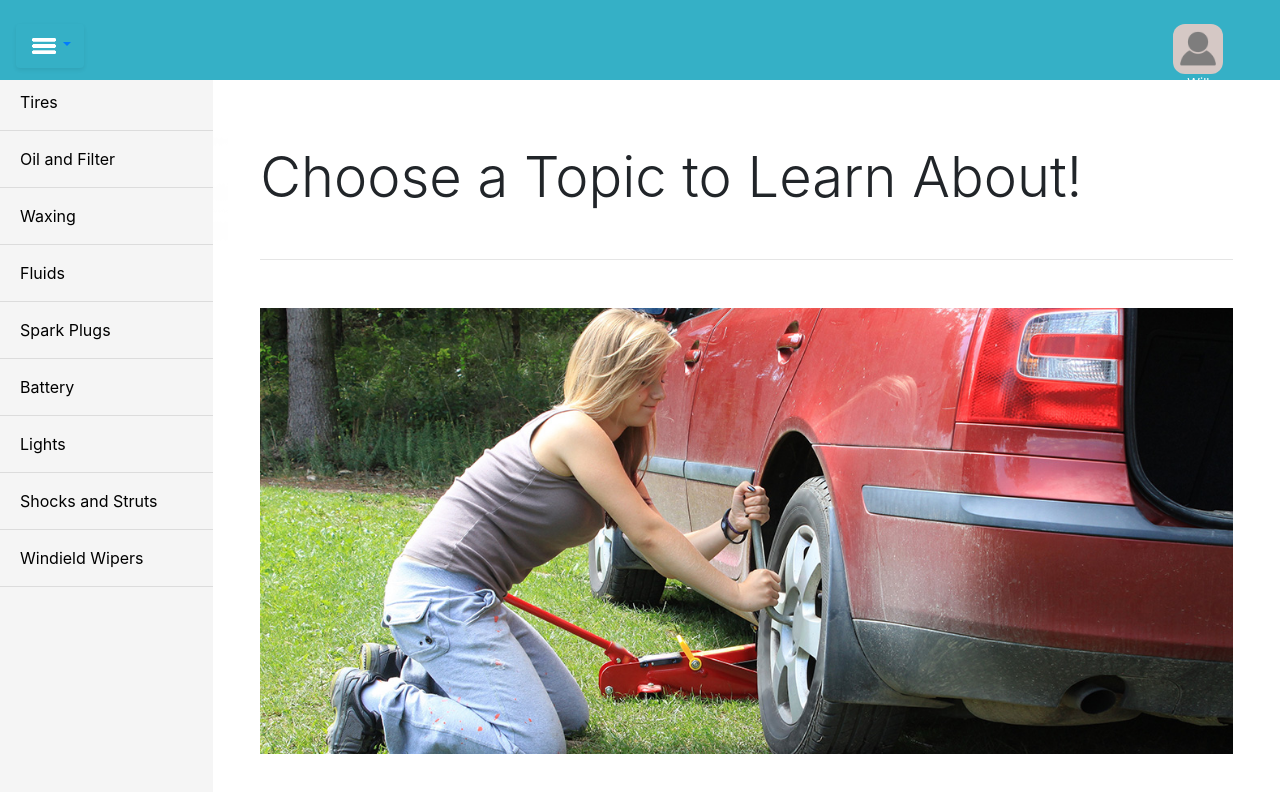
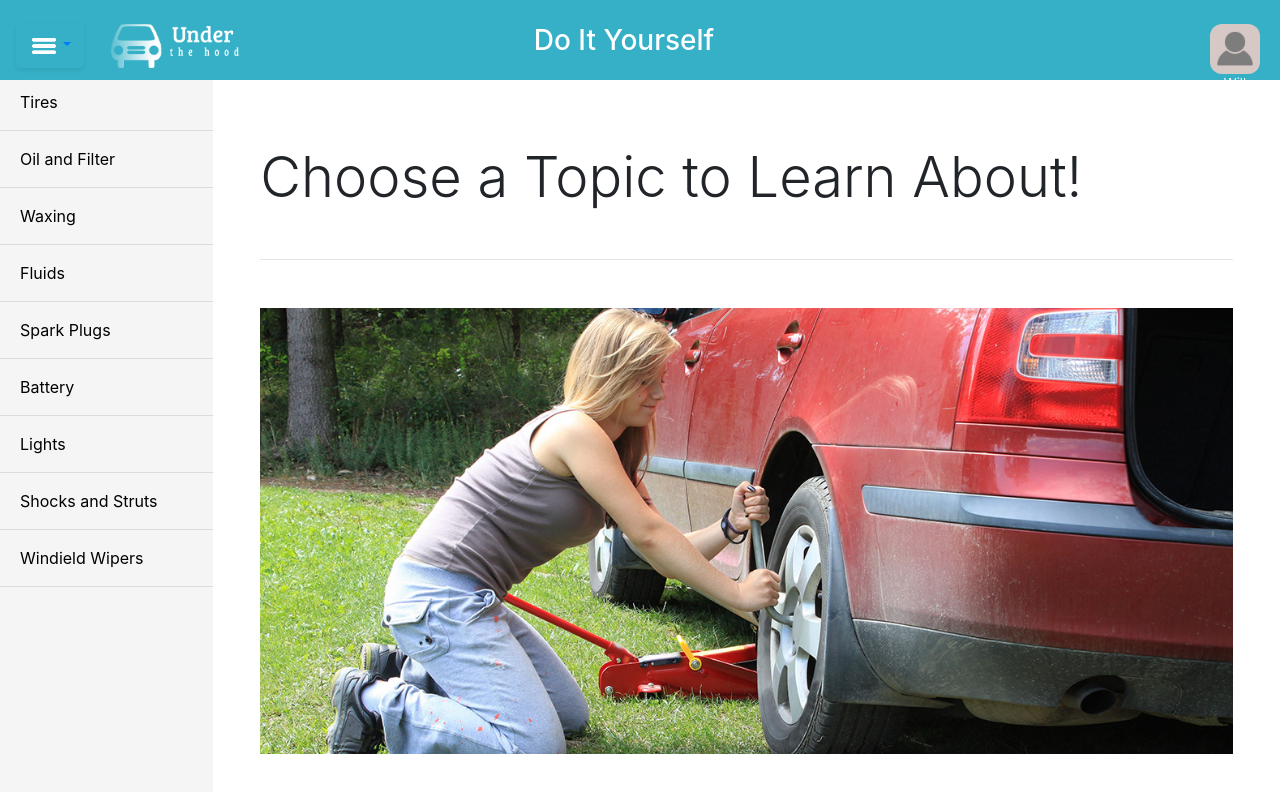
Before and after one commit to wkirkpat/under-the-hood, a React app: page /diy in a window 1280 px wide. Shown: the top 792 px of the page. Built offline with nearby package versions, Linux system fonts and the light colour scheme.

Commit message:
issues fixed

```diff
--- a/src/client/components/Header.tsx
+++ b/src/client/components/Header.tsx
@@ -25,13 +25,11 @@ export default class Header extends React.Component<
           }}
           className="ml-2"
         >
-          {this.props.hasMenu ? <MenuButton/> : <div style={{flex:"1 2"}}/>}
-          <div style={{flex:"8"}}>
-             <img style={{height:"200%"}} src="images/logo4.png"/>
-             <h3 className="mt-4 headerFont" style={{display:"inline-block", textAlign: "center", color:"#ffffff"}}>{this.props.title}</h3>
-           </div>
+          {this.props.hasMenu ? <div style={{flex:"3 2"}}><MenuButton/><img style={{height:"36%", display:"inline-block", marginLeft:"20px"}} src="images/logo4.png"/></div> : <div style={{flex:"3 2"}}/>}
+          <h3 className="mt-4 headerFont" style={{flex: "8", display: "inline-block", textAlign: "center", color:"#ffffff"}}>{this.props.title}</h3>
           {this.props.hasProfile ?
-            <Link to="/profile" style={{flex: "1 2", margin:"0 20px", textAlign:"center", }}>
+            <Link to="/profile" style={{flex: "3 2", margin:"0 20px" }}>
+              <div style={{textAlign:"center", float:"right"}}>
               <img src = "images/pp.png"
                 style={{
                   display: "block",
@@ -44,8 +42,9 @@ export default class Header extends React.Component<
                 className="mt-4"
               />
               <span style = {{color: "white", fontSize: "small"}}>{this.state.userInfo.name}</span>
+              </div>
             </Link> : this.props.hasLogin ? (
-            <div className="mt-4 mr-3" style={{flex: "1 2"}}>
+            <div className="mt-4 mr-3" style={{flex: "3 2"}}>
               <button className="btn btn-sm border border-dark mr-2 btn-light">
                 <Link className="text-dark" to="/login">
                   Login
@@ -57,7 +56,7 @@ export default class Header extends React.Component<
                 </Link>
               </button>
             </div>
-          ) : <div style={{flex: "1 2"}}/>}
+          ) : <div style={{flex: "3 2"}}/>}
         </div>
         <div style={{ textAlign: "center" }}>{this.props.subtitle}</div>
       </div>
--- a/src/client/components/MenuButton.tsx
+++ b/src/client/components/MenuButton.tsx
@@ -8,7 +8,7 @@ export default class MenuButton extends React.Component<
 > {
   render() {
     return (
-      <div style={{flex:"1 2"}}>
+      <div style={{display:"inline-block"}}>
       <Dropdown className="mt-4 ml-2">
     <Dropdown.Toggle variant="link" id="dropdown-basic" className="shadow-sm">
    <img style={{width:"30px"}} src="images/menu.png"/>
```
Also changed, not shown: public/images/logo3.png (deleted), public/images/logo4.png.
